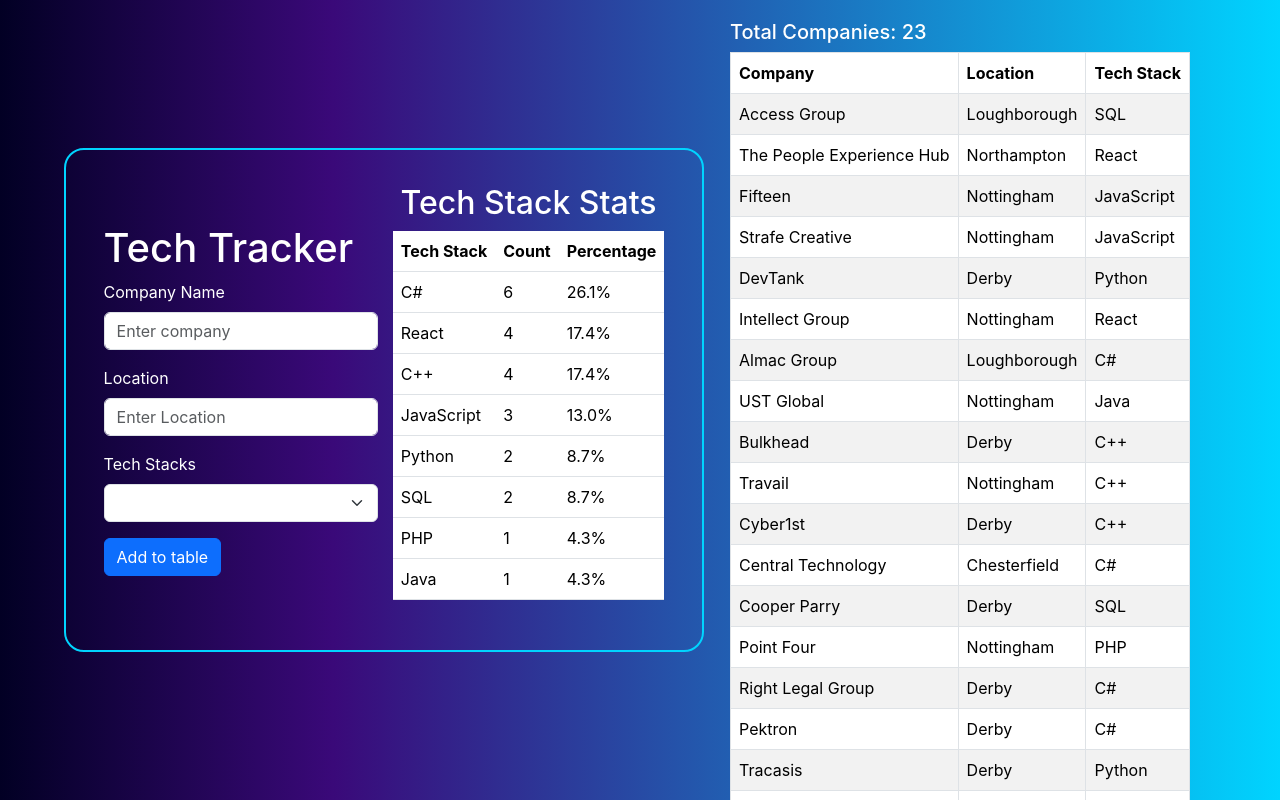
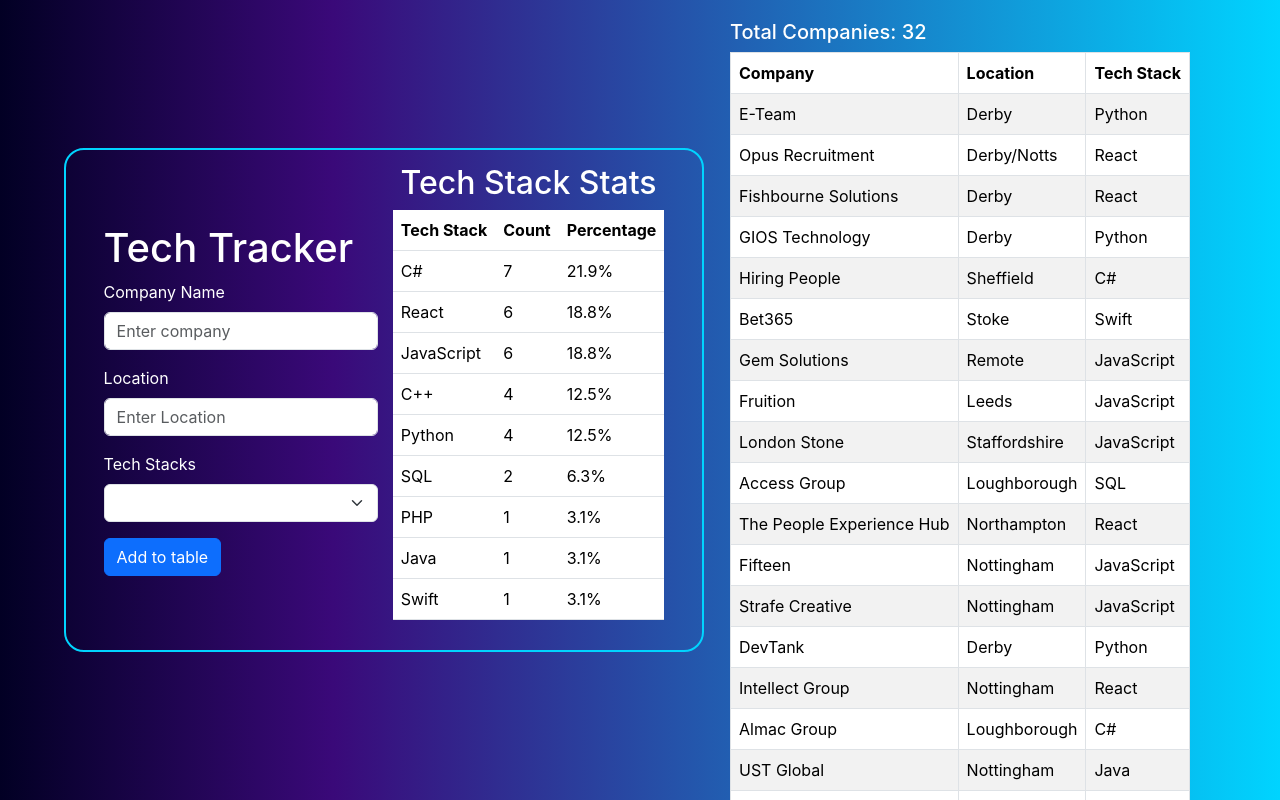
Before and after one commit to paulg44/applications, a React (Create React App) app in the folder applications_tracker/: page / in a window 1280 px wide. Shown: the top 800 px of the page. Built offline with nearby package versions, Linux system fonts and the light colour scheme.

Commit message:
add more companies

```diff
--- a/applications_tracker/src/InformationForm/InformationForm.js
+++ b/applications_tracker/src/InformationForm/InformationForm.js
@@ -20,6 +20,7 @@
     "Express",
     "PHP",
     "Java",
+    "Swift",
   ];
 
   const [company, setCompany] = useState("");
--- a/applications_tracker/src/data.json
+++ b/applications_tracker/src/data.json
@@ -137,6 +137,60 @@
       "location": "Loughborough",
       "techStack": "SQL",
       "id": 23
+    },
+    {
+      "company": "London Stone",
+      "location": "Staffordshire",
+      "techStack": "JavaScript",
+      "id": 24
+    },
+    {
+      "company": "Fruition ",
+      "location": "Leeds",
+      "techStack": "JavaScript",
+      "id": 25
+    },
+    {
+      "company": "Gem Solutions",
+      "location": "Remote",
+      "techStack": "JavaScript",
+      "id": 26
+    },
+    {
+      "company": "Bet365",
+      "location": "Stoke",
+      "techStack": "Swift",
+      "id": 27
+    },
+    {
+      "company": "Hiring People ",
+      "location": "Sheffield",
+      "techStack": "C#",
+      "id": 28
+    },
+    {
+      "company": "GIOS Technology",
+      "location": "Derby",
+      "techStack": "Python",
+      "id": 29
+    },
+    {
+      "company": "Fishbourne Solutions",
+      "location": "Derby",
+      "techStack": "React",
+      "id": 30
+    },
+    {
+      "company": "Opus Recruitment ",
+      "location": "Derby/Notts",
+      "techStack": "React",
+      "id": 31
+    },
+    {
+      "company": "E-Team",
+      "location": "Derby",
+      "techStack": "Python",
+      "id": 32
     }
   ]
 }
```
